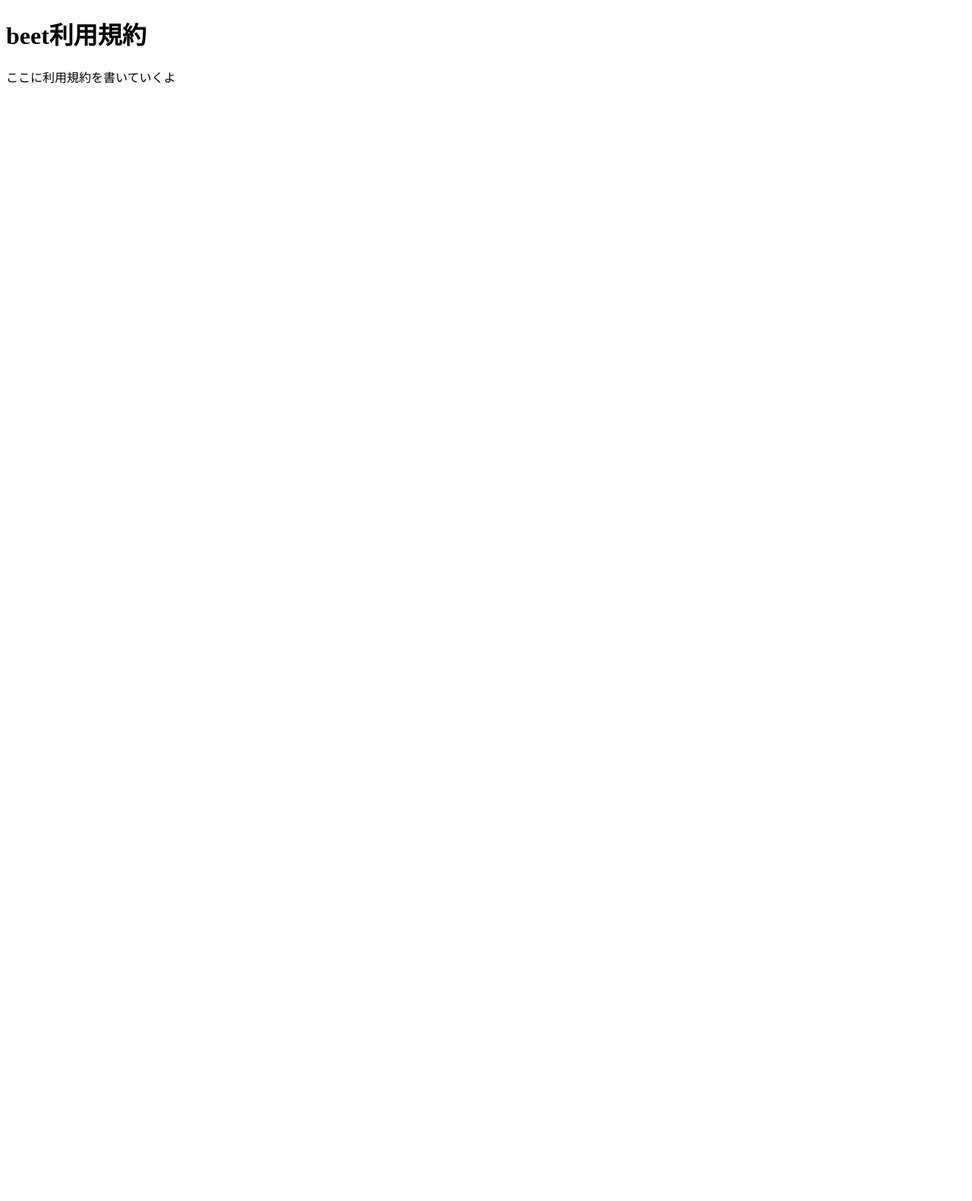
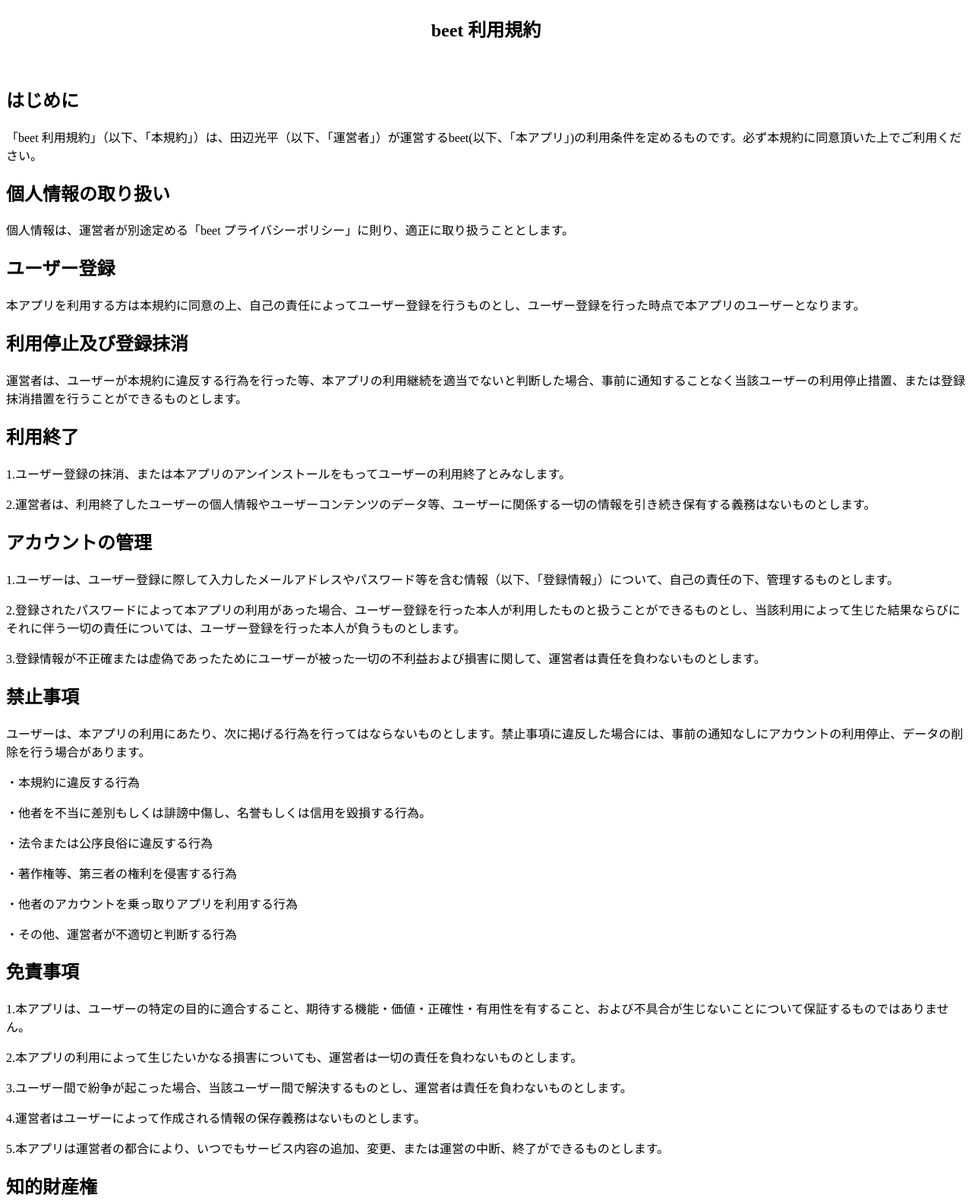
Before and after one commit to beetana/beet-terms, a plain HTML site: page index.html in a window 1280 px wide. Shown: the top 1581 px of the page at 76% size. Before the commit the page ends 800 px from the top, so only its background shows below. Drawn offline with Linux system fonts and the light colour scheme.

Commit message:
Update index.html

```diff
--- a/index.html
+++ b/index.html
@@ -2,10 +2,49 @@
 <html>
   <head>
     <meta charset="utf-8">
-    <title>beet</title>
+    <meta name="viewport" content="width=device-width">
+    <title>beet利用規約</title>
   </head>
   <body>
-    <h1 class="title">beet利用規約</h1>
-    <p>ここに利用規約を書いていくよ</p>
+    <center>
+      <h2>beet 利用規約</h2>
+    </center>
+    <br>
+    <h2>はじめに</h2>
+      <p>「beet 利用規約」（以下、「本規約」）は、田辺光平（以下、「運営者」）が運営するbeet(以下、「本アプリ」)の利用条件を定めるものです。必ず本規約に同意頂いた上でご利用ください。</p>
+    <h2>個人情報の取り扱い</h2>
+      <p>個人情報は、運営者が別途定める「beet プライバシーポリシー」に則り、適正に取り扱うこととします。</p>
+    <h2>ユーザー登録</h2>
+      <p>本アプリを利用する方は本規約に同意の上、自己の責任によってユーザー登録を行うものとし、ユーザー登録を行った時点で本アプリのユーザーとなります。</p>
+    <h2>利用停止及び登録抹消</h2>
+      <p>運営者は、ユーザーが本規約に違反する行為を行った等、本アプリの利用継続を適当でないと判断した場合、事前に通知することなく当該ユーザーの利用停止措置、または登録抹消措置を行うことができるものとします。</p>
+    <h2>利用終了</h2>
+      <p>1.ユーザー登録の抹消、または本アプリのアンインストールをもってユーザーの利用終了とみなします。</p>
+      <p>2.運営者は、利用終了したユーザーの個人情報やユーザーコンテンツのデータ等、ユーザーに関係する一切の情報を引き続き保有する義務はないものとします。</p>
+    <h2>アカウントの管理</h2>
+      <p>1.ユーザーは、ユーザー登録に際して入力したメールアドレスやパスワード等を含む情報（以下、「登録情報」）について、自己の責任の下、管理するものとします。</p>
+      <p>2.登録されたパスワードによって本アプリの利用があった場合、ユーザー登録を行った本人が利用したものと扱うことができるものとし、当該利用によって生じた結果ならびにそれに伴う一切の責任については、ユーザー登録を行った本人が負うものとします。</p>
+      <p>3.登録情報が不正確または虚偽であったためにユーザーが被った一切の不利益および損害に関して、運営者は責任を負わないものとします。</p>
+    <h2>禁止事項</h2>
+      <p>ユーザーは、本アプリの利用にあたり、次に掲げる行為を行ってはならないものとします。禁止事項に違反した場合には、事前の通知なしにアカウントの利用停止、データの削除を行う場合があります。</p>
+        <p>・本規約に違反する行為</p>
+        <p>・他者を不当に差別もしくは誹謗中傷し、名誉もしくは信用を毀損する行為。</p>
+        <p>・法令または公序良俗に違反する行為</p>
+        <p>・著作権等、第三者の権利を侵害する行為</p>
+        <p>・他者のアカウントを乗っ取りアプリを利用する行為</p>
+        <p>・その他、運営者が不適切と判断する行為</p>
+    <h2>免責事項</h2>
+      <p>1.本アプリは、ユーザーの特定の目的に適合すること、期待する機能・価値・正確性・有用性を有すること、および不具合が生じないことについて保証するものではありません。</p>
+      <p>2.本アプリの利用によって生じたいかなる損害についても、運営者は一切の責任を負わないものとします。</p>
+      <p>3.ユーザー間で紛争が起こった場合、当該ユーザー間で解決するものとし、運営者は責任を負わないものとします。</p>
+      <p>4.運営者はユーザーによって作成される情報の保存義務はないものとします。</p>
+      <p>5.本アプリは運営者の都合により、いつでもサービス内容の追加、変更、または運営の中断、終了ができるものとします。</p>
+    <h2>知的財産権</h2>
+      <p>本アプリを通じて提供される全てのデータ、文章、音声、映像、イラスト、情報及び本アプリに関する著作権、商標権、肖像権を含む一切の権利は、当該権利を有する者に帰属します。</p>
+    <h2>寄せられる意見、提案の扱い</h2>
+      <p>ユーザーが本アプリに関して提供する一切のフィードバック、意見、又は提案は完全に任意であり、運営者が適切と判断した場合、これらフィードバック、意見又は 提案を、ユーザーに対して一切義務を負わずに、自由に使用することができるものとします。</p>
+    <h2>準拠法と管轄</h2>
+      <p>1.本規約の準拠法は日本法とします。</p>
+      <p>2.運営者とユーザー間で紛争が生じた場合には、東京地方裁判所を専属的合意管轄とします。</p>
   </body>
 </html>
```
